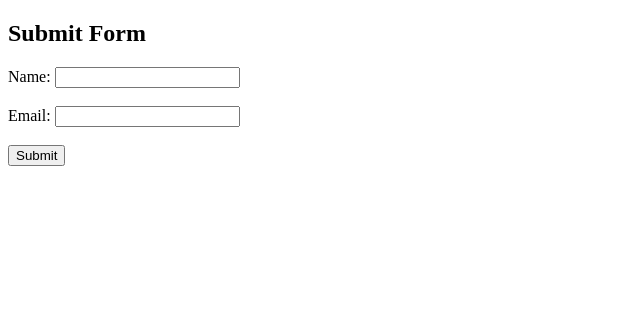
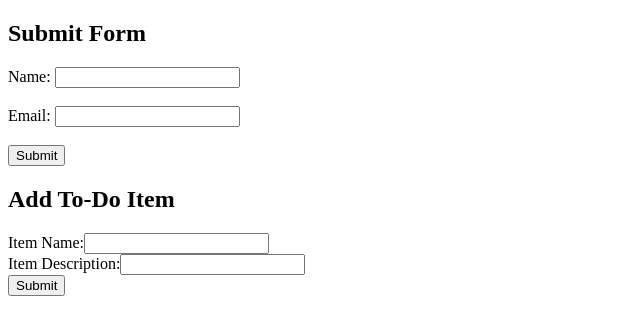
Before and after one commit to harsh1711/gitgithubtutorial, a Flask app: page / in a window 1280 px wide. Shown: the top 335 px of the page, without its empty margins (0-640 px from the left). Run offline with Flask 3, Linux system fonts and the light colour scheme.

Commit message:
Added To-Do frontend page with form

```diff
--- a/templates/form.html
+++ b/templates/form.html
@@ -19,5 +19,12 @@
 
         <button type="submit">Submit</button>
     </form>
+
+<h2>Add To-Do Item</h2>
+<form action="/submittodoitem" method="POST">
+  <label>Item Name:</label><input type="text" name="itemName"><br>
+  <label>Item Description:</label><input type="text" name="itemDescription"><br>
+  <button type="submit">Submit</button>
+</form>
 </body>
 </html>
```
